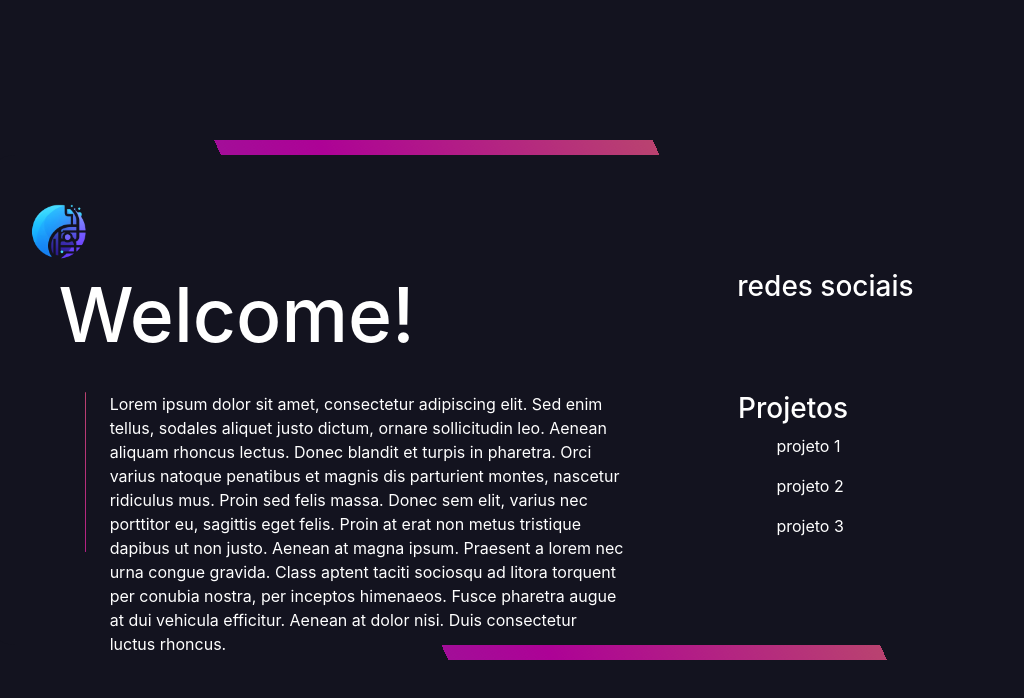
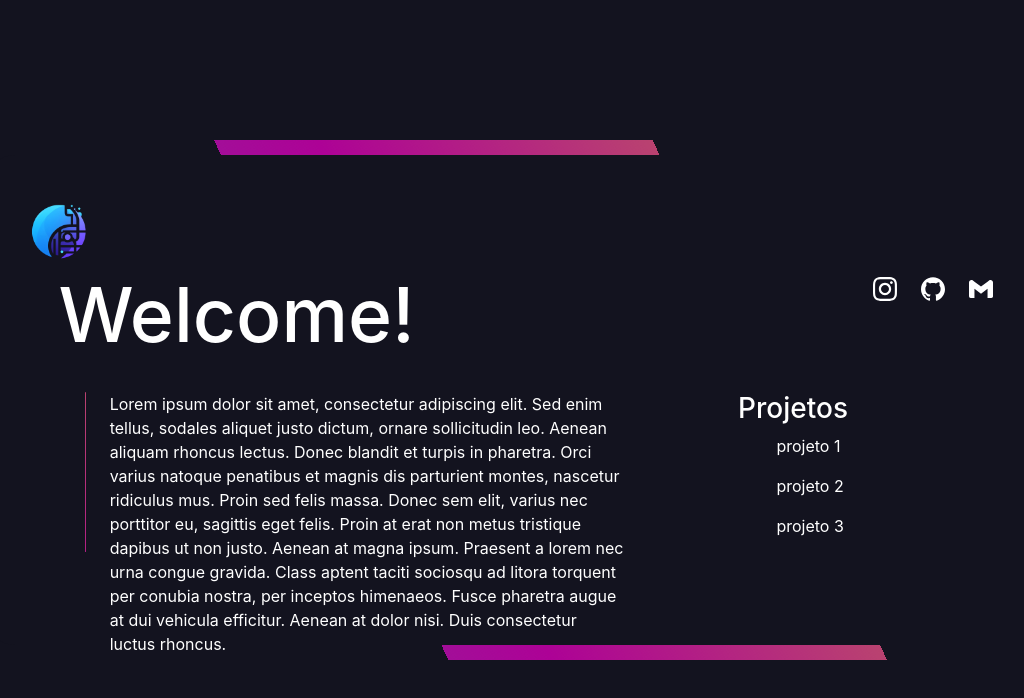
Before and after one commit to CreativeTrail/portifolio, a React (Create React App) app in the folder portifolio/: page / in a window 1280 px wide. Shown: the top 698 px of the page, without its empty margins (94-1118 px from the left). Built offline with nearby package versions, Linux system fonts and the light colour scheme.

Commit message:
refactor(portifolio): Adiciona icones de resde sociais.

```diff
--- a/portifolio/src/pages/welcomePage/WelcomePage.js
+++ b/portifolio/src/pages/welcomePage/WelcomePage.js
@@ -1,5 +1,8 @@
 import React from 'react';
 import './welcomePage.css'
+import { SiInstagram } from "react-icons/si";
+import { SiGithub } from "react-icons/si";
+import { SiGmail } from "react-icons/si";
 import Container from 'react-bootstrap/Container';
 import Row from 'react-bootstrap/Row';
 import Col from 'react-bootstrap/Col';
@@ -20,7 +23,18 @@ function WelcomePage (){
                         <h1>Welcome!</h1>
                     </Col>
                     <Col>
-                        <h3>redes sociais</h3>
+                    <ul className='redes_sociais'>
+                        <li>
+                        <SiInstagram/>
+                        </li>
+                        <li>
+                        <SiGithub/>
+                        </li>
+                        <li>
+                        <SiGmail/>
+                        </li>
+                    </ul>
+
                     </Col>
                 </Row>
                 <Row>
--- a/portifolio/src/pages/welcomePage/welcomePage.css
+++ b/portifolio/src/pages/welcomePage/welcomePage.css
@@ -185,4 +185,43 @@ h1 {
 .link_projeto{
     padding-left: 3vw;
 }
+
+.redes_sociais{
+    display: flex;
+    justify-content: center;
+    list-style: none;
+    color: white;
+}
+.redes_sociais li{
+    margin-left: 1em;
+    font-size: 1.5em;
+    animation: redes_sociais_inverso 0.3s;
+    cursor: pointer;
+}
+
+.redes_sociais li:hover{
+    color: #2c94b7;
+    font-size: 2em;
+    animation: redes_sociais_hover 1s;
+}
+
+@keyframes redes_sociais_hover {
+    from{
+        font-size: 1.5em;
+    }
+    to {
+        font-size: 2em;
+    }
+}
+
+@keyframes redes_sociais_inverso {
+    from{
+        font-size: 2em;
+    }
+    to {
+        font-size: 1.5em;
+    }
+}
+
+
 /*# sourceMappingURL=main.e70d39a8.css.map*/
```
